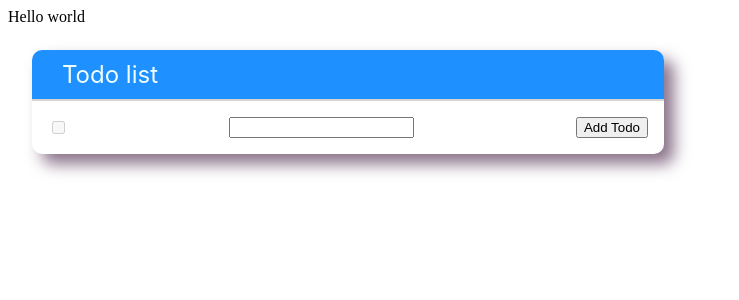
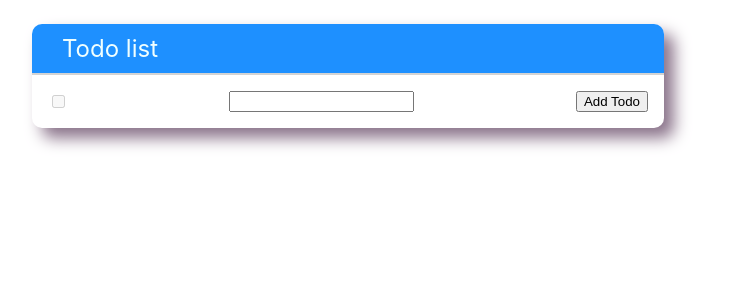
Before and after one commit to chifgeri/react-todo, a React (Create React App) app: page / in a window 1280 px wide. Shown: the top 300 px of the page, without its empty margins (0-739 px from the left). Built offline with nearby package versions, Linux system fonts and the light colour scheme; the HTML template or start-up script is replaced by a standard one.

Commit message:
remove hello world

```diff
--- a/src/App.tsx
+++ b/src/App.tsx
@@ -4,7 +4,6 @@ import TodoList from "./components/TodoList";
 function App() {
   return (
     <div className="App">
-      Hello world
       <TodoList />
     </div>
   );
```
